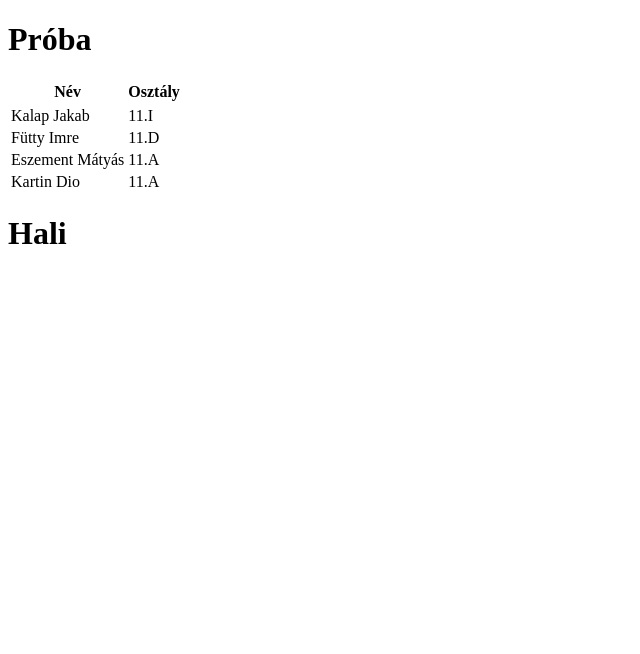
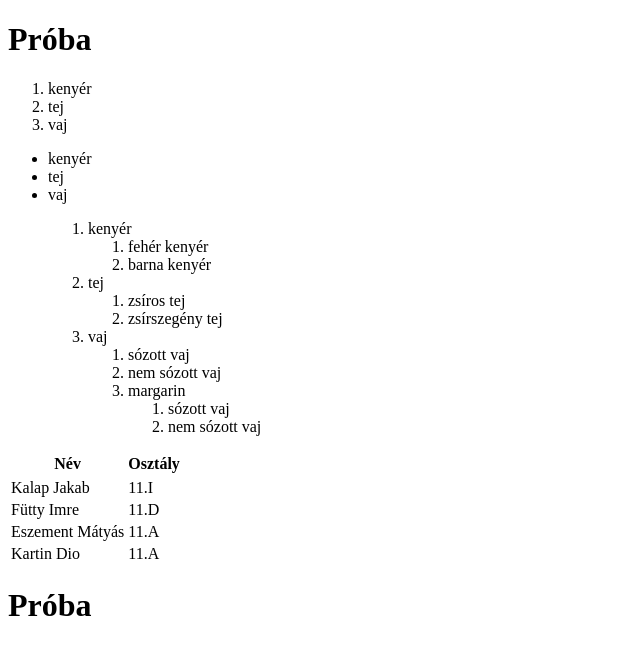
Before and after one commit to SzabDoombringer/2025_09_04_Git, a plain HTML site: page index.html in a window 1280 px wide. Shown: the whole page, without its empty margins (0-640 px from the left). Drawn offline with Linux system fonts and the light colour scheme.

Commit message:
Update index.html

```diff
--- a/index.html
+++ b/index.html
@@ -30,10 +30,45 @@
                 <td>11.A</td>
             </tr>
         </tbody>
+        <ol>
+            <li>kenyér</li>
+            <li>tej</li>
+            <li>vaj</li>
+        </ol>
+        <ul>
+            <li>kenyér</li>
+            <li>tej</li>
+            <li>vaj</li>
+        </ul>
+        <ol>
+
+            <ol>
+                <li>kenyér
+                    <ol>
+                        <li>fehér kenyér</li>
+                        <li>barna kenyér</li>
+                    </ol>
+                </li>
+                <li>tej
+                    <ol>
+                        <li>zsíros tej</li>
+                        <li>zsírszegény tej</li>
+                    </ol>
+                </li>
+                <li>vaj
+                    <ol>
+                        <li>sózott vaj</li>
+                        <li>nem sózott vaj</li>
+                        <li>margarin</li>
+                    <ol>
+                        <li>sózott vaj</li>
+                        <li>nem sózott vaj</li>
+                    </ol>
     </table>
 </head>
 <body>
-    <h1>Hali</h1>
+    <h1>Próba</h1>
+
     <!--  -->
 </body>
 </html>
```
